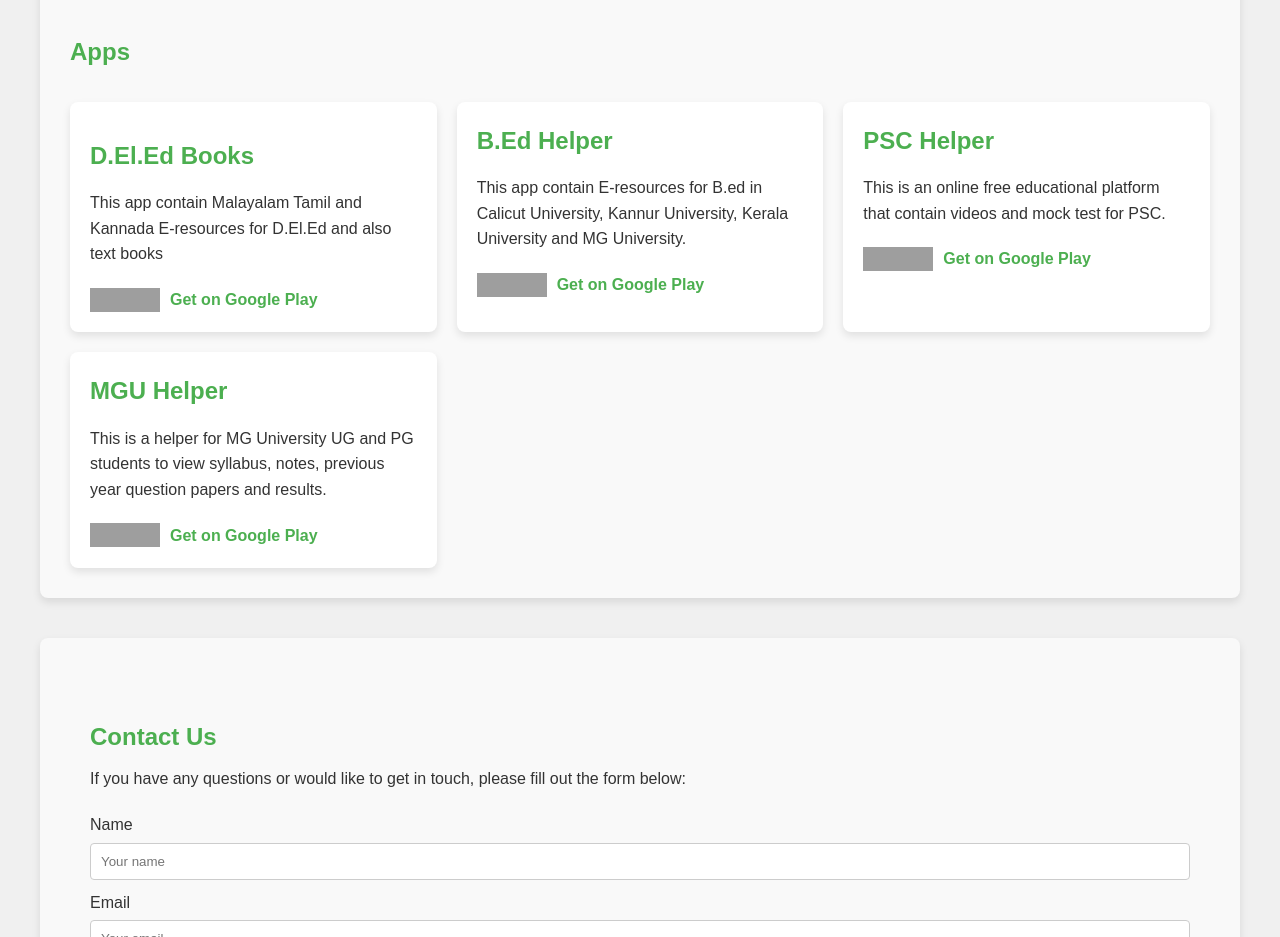
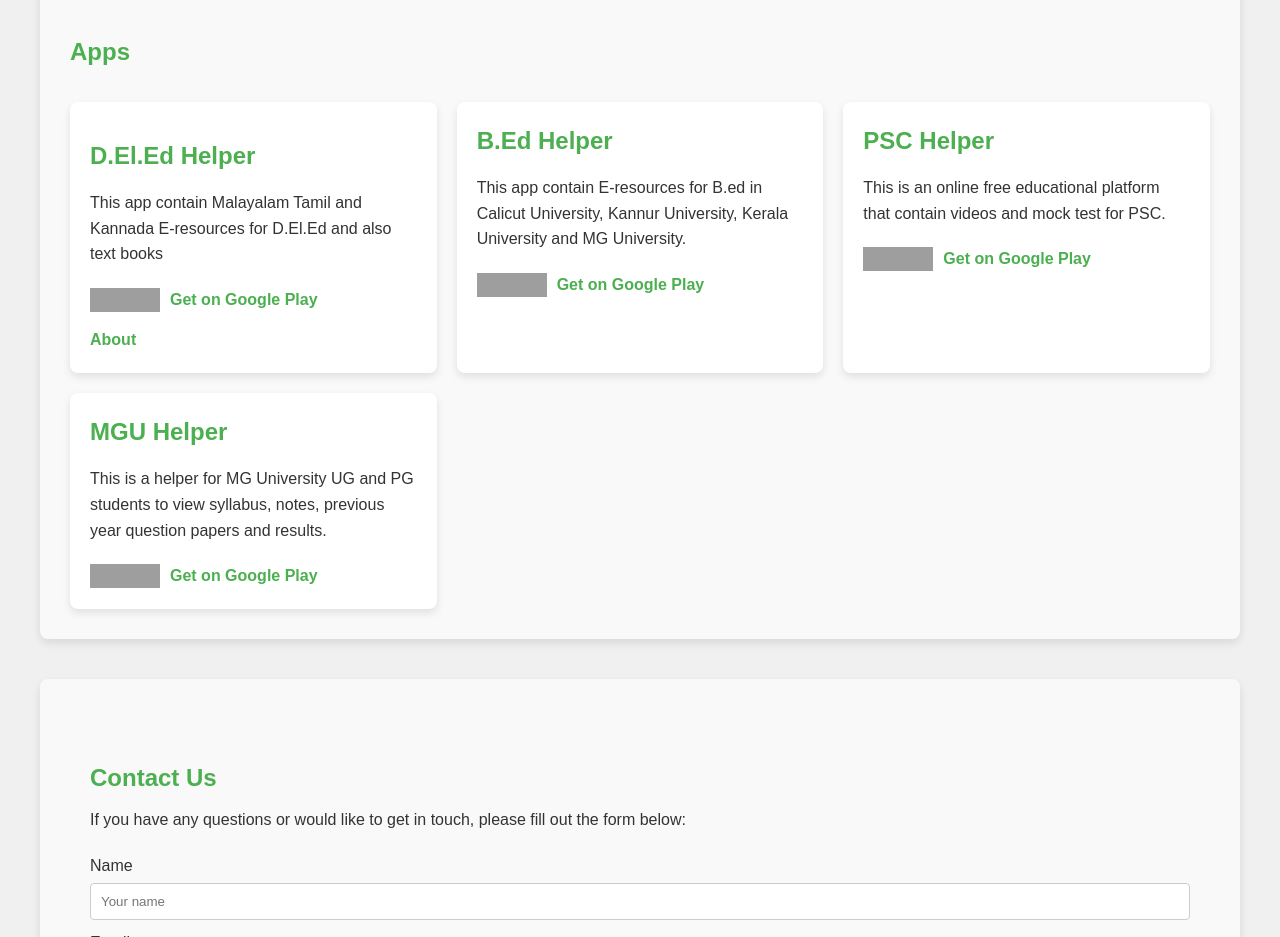
Before and after one commit to Arjun-dev-lab/EduVerseApps, a plain HTML site: page index.html in a window 1280 px wide. Shown: the part 1480-2417 px from the top of the page. Drawn offline with Linux system fonts and the light colour scheme; grey boxes are pictures that could not be loaded.

Commit message:
Added about page

```diff
--- a/index.html
+++ b/index.html
@@ -70,11 +70,12 @@
                     <div class="apps-container">
                         <!-- App 1 -->
                         <div class="app">
-                            <h2><a href="malayalam d.el.ed/malayalam-d.el.ed.html">D.El.Ed Books</a></h2>
+                            <h2><a href="malayalam d.el.ed/malayalam-d.el.ed.html">D.El.Ed Helper</a></h2>
                             <p>This app contain Malayalam Tamil and Kannada E-resources for D.El.Ed and also text books</p>
                             <a href="https://play.google.com/store/apps/details?id=com.mathgenius" target="_blank">
                                 <img src="https://upload.wikimedia.org/wikipedia/commons/7/78/Google_Play_Store_badge_EN.svg" alt="Google Play" class="play-icon"> Get on Google Play
                             </a>
+                            <a href="D.El.Ed Helper/about.html">About</a>
                         </div>
 
                         <!-- App 2 -->
```
